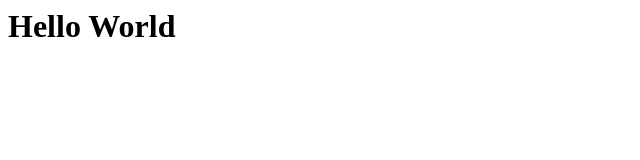
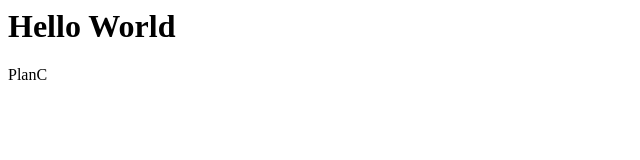
Before and after one commit to xiaojunhung/ProjectB, a plain HTML site: page index.html in a window 1280 px wide. Shown: the full height of the page, 0-640 px from the left. Drawn offline with Linux system fonts and the light colour scheme.

Commit message:
Run PlanC
新增<p>至<body>內容為PlanC

```diff
--- a/index.html
+++ b/index.html
@@ -6,5 +6,6 @@
     </head>
     <body>
         <h1>Hello World</h1>
+        <p>PlanC</p>
     </body>
 </html>
```
